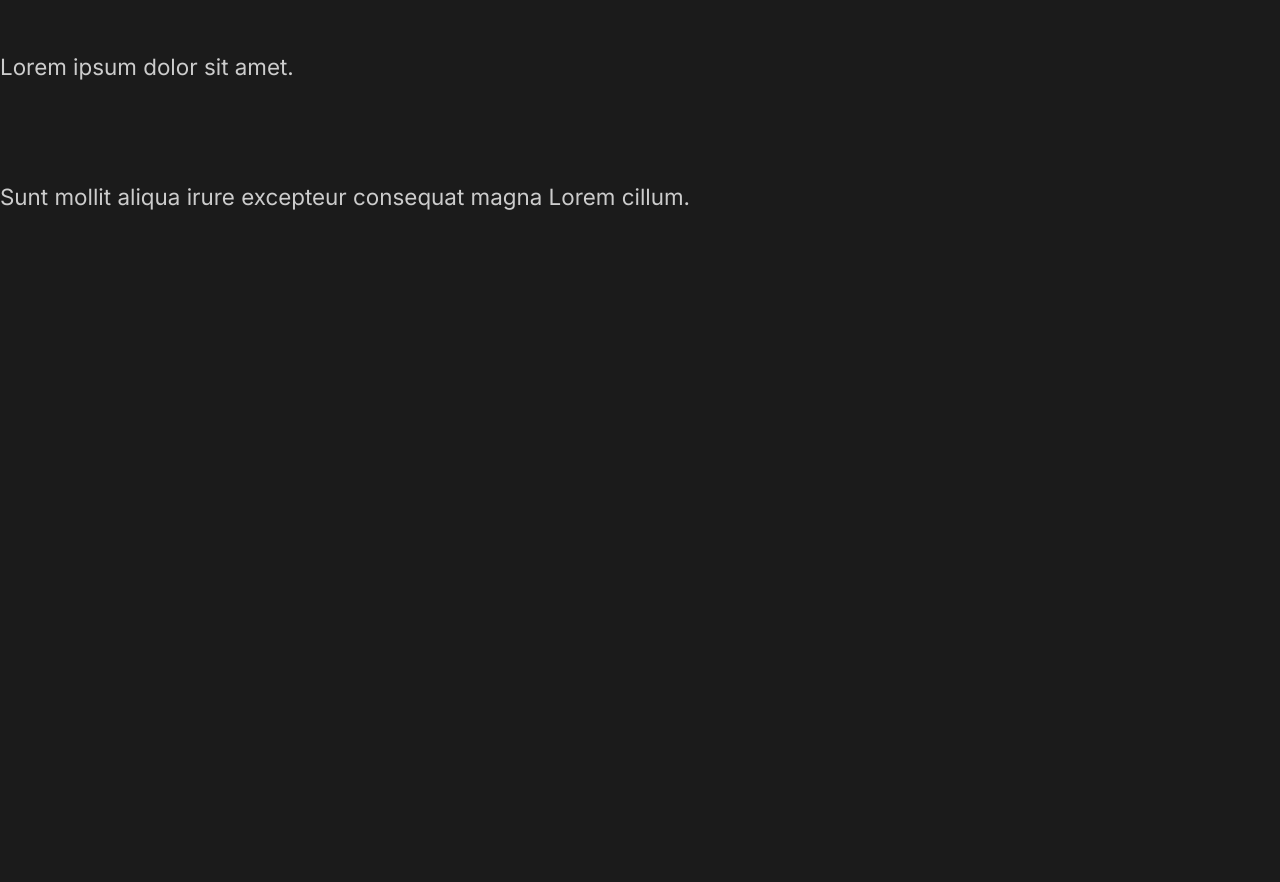
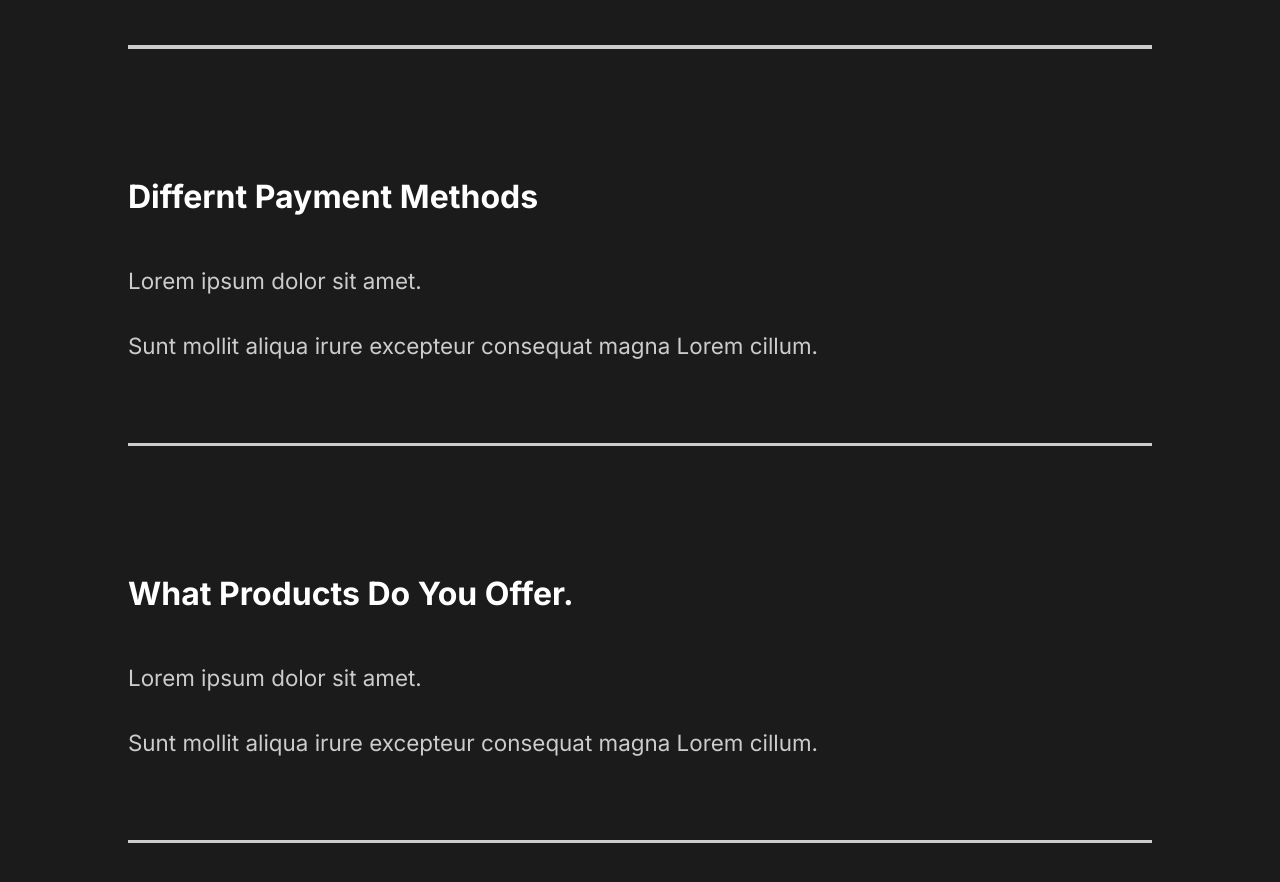
Before and after one commit to yarinmatmoni/Capture_Portofolio, a React (Create React App) app: page / in a window 1280 px wide. Shown: the part 3003-3885 px from the top of the page. Before the commit the page ends 3265 px from the top, so only its background shows below. Built offline with nearby package versions, Linux system fonts and the light colour scheme.

Commit message:
Styling faq section

```diff
--- a/src/components/FaqSection.js
+++ b/src/components/FaqSection.js
@@ -1,8 +1,11 @@
 import React from 'react';
+//Impore style
+import styled from 'styled-components';
+import {About} from "../Style";
 
 function FaqSection() {
     return (
-        <div className="faq">
+        <Faq>
             <h2>Any Questions <span>FAQ</span></h2>
             <div className="question">
                 <h4>How Do I Start?</h4>
@@ -10,6 +13,7 @@
                     <p>Lorem ipsum dolor sit amet.</p>
                     <p>Sunt mollit aliqua irure excepteur consequat magna Lorem cillum.</p>
                 </div>
+                <div className="faq-line"></div>
             </div>
             <div className="question">
                 <h4>Daily Schedule</h4>
@@ -17,6 +21,7 @@
                     <p>Lorem ipsum dolor sit amet.</p>
                     <p>Sunt mollit aliqua irure excepteur consequat magna Lorem cillum.</p>
                 </div>
+                <div className="faq-line"></div>
             </div>
             <div className="question">
                 <h4>Differnt Payment Methods</h4>
@@ -24,6 +29,7 @@
                     <p>Lorem ipsum dolor sit amet.</p>
                     <p>Sunt mollit aliqua irure excepteur consequat magna Lorem cillum.</p>
                 </div>
+                <div className="faq-line"></div>
             </div>
             <div className="question">
                 <h4>What Products Do You Offer.</h4>
@@ -31,9 +37,42 @@
                     <p>Lorem ipsum dolor sit amet.</p>
                     <p>Sunt mollit aliqua irure excepteur consequat magna Lorem cillum.</p>
                 </div>
+                <div className="faq-line"></div>
             </div>
-        </div>
+        </Faq>
     )
 };
 
+const Faq = styled(About)`
+    display: block;
+
+    span{
+        display: block;
+    }
+
+    h2{
+        padding-bottom: 2rem;
+        font-weight: lighter;
+    }
+
+    .faq-line{
+        background: #cccccc;
+        height: 0.2rem;
+        margin: 2rem 0rem;
+        width: 100%;
+    }
+
+    .question{
+        padding: 3rem 0rem;
+        cursor: pointer;
+    }
+
+    .answer{
+        padding: 2rem 0rem;
+        p{
+            padding: 1rem 0rem;
+        }
+    }
+`;
+
 export default FaqSection;
--- a/src/components/GlobalStyle.js
+++ b/src/components/GlobalStyle.js
@@ -41,6 +41,7 @@
 
     h4{
         font-weight: bold;
+        font-size: 2rem;
     }
 
     span{
```
